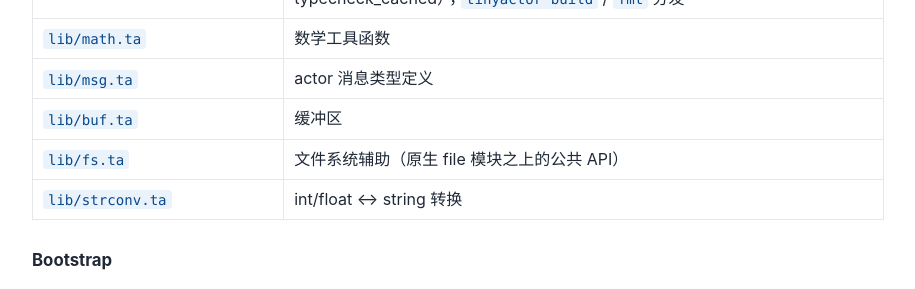
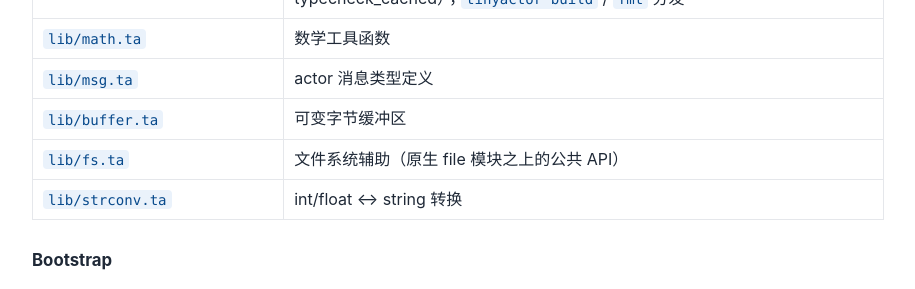
Before and after one commit to tiancaiamao/tinyactor, a Jekyll site: the page built from docs/ta-language-spec.md, in a window 1280 px wide and 900 px high, scrolled down 20273 px. Shown: the part 152-441 px from the top of the window, without its empty margins (182-1097 px from the left). Built offline with Jekyll 4.4.1, drawn with Linux system fonts in a browser that asks for light colours; our own code applies the rules of GitHub Pages for plain Markdown files.

Commit message:
test+docs: 修 3 条 P3 —— encoding 门控 PASS、spec buf.ta 名、TLS 端口重试
1. test/basic/encoding-lib.ta：t/terr 现在各返回 0/1，main 里求和，
   末尾按计数打印 PASS / "FAIL - encoding-lib"（对齐 str-edges.ta 的
   门控写法）。此前无条件 print("PASS")，单 case 失败仍绿。已验证：
   正常跑 15 项全 PASS；改坏一项断言后末行变 FAIL。

2. docs/ta-language-spec.md:833：表里 `| lib/buf.ta | 缓冲区 |` 指向
   不存在的文件——真实文件是 lib/buffer.ta（C 支撑的可变字节缓冲）。
   改名并把描述写准。2dce487 那次对齐现实漏了这行。

3. test/run_tls_tests.sh：端口从"一次随机、被占即硬 FAIL"改为
   bind 重试——随机 [20000,40000) 起 s_server，端口被占（进程立即
   死）就换端口重试，上限 50 次，对齐 net-localhost-connect.ta 的
   bind_random_port(50) 口径。run_tls_tests 本就在 runner 的 3 次重试
   之外，所以硬 FAIL 现在意味着 50 次连撞（真故障而非 flake）。

门禁：make test rc=0（各 category 均 0 failed）、
bash test/run_tls_tests.sh 1/1 passed、make fmt-check rc=0。
未动 C，故 fmt-check 已全覆盖。不 push。

```diff
--- a/docs/ta-language-spec.md
+++ b/docs/ta-language-spec.md
@@ -830,7 +830,7 @@ typecheck 要求列表字面量的**所有元素类型互相统一**，异构列
 | `lib/bootstrap/driver.ta` | 编译驱动：tokenize → parse → typecheck → compile（resolve_imports / typecheck_cached）；`tinyactor build` / `fmt` 分发 |
 | `lib/math.ta` | 数学工具函数 |
 | `lib/msg.ta` | actor 消息类型定义 |
-| `lib/buf.ta` | 缓冲区 |
+| `lib/buffer.ta` | 可变字节缓冲区 |
 | `lib/fs.ta` | 文件系统辅助（原生 file 模块之上的公共 API） |
 | `lib/strconv.ta` | int/float ↔ string 转换 |
 
```
Also changed, not shown: 2 other files.
